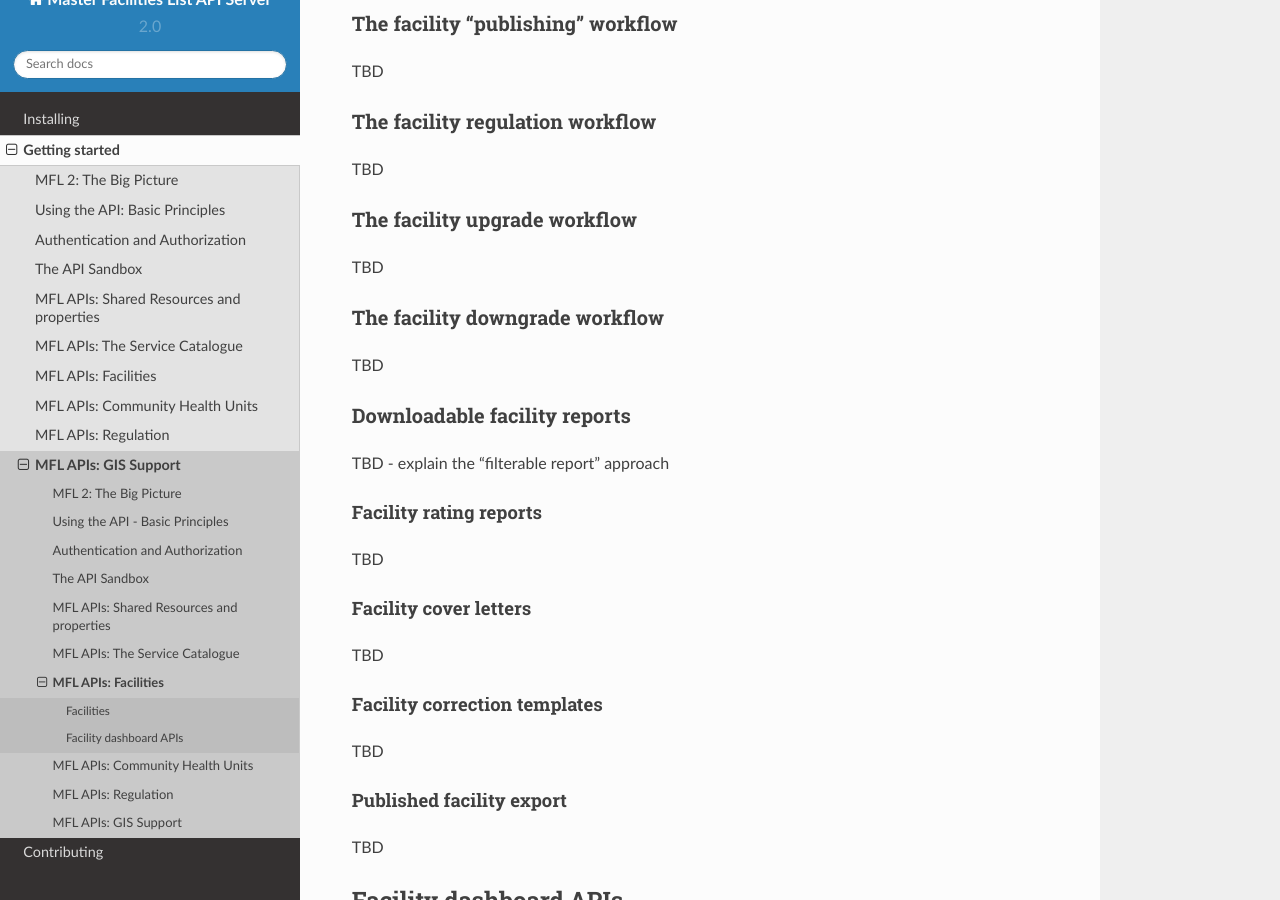
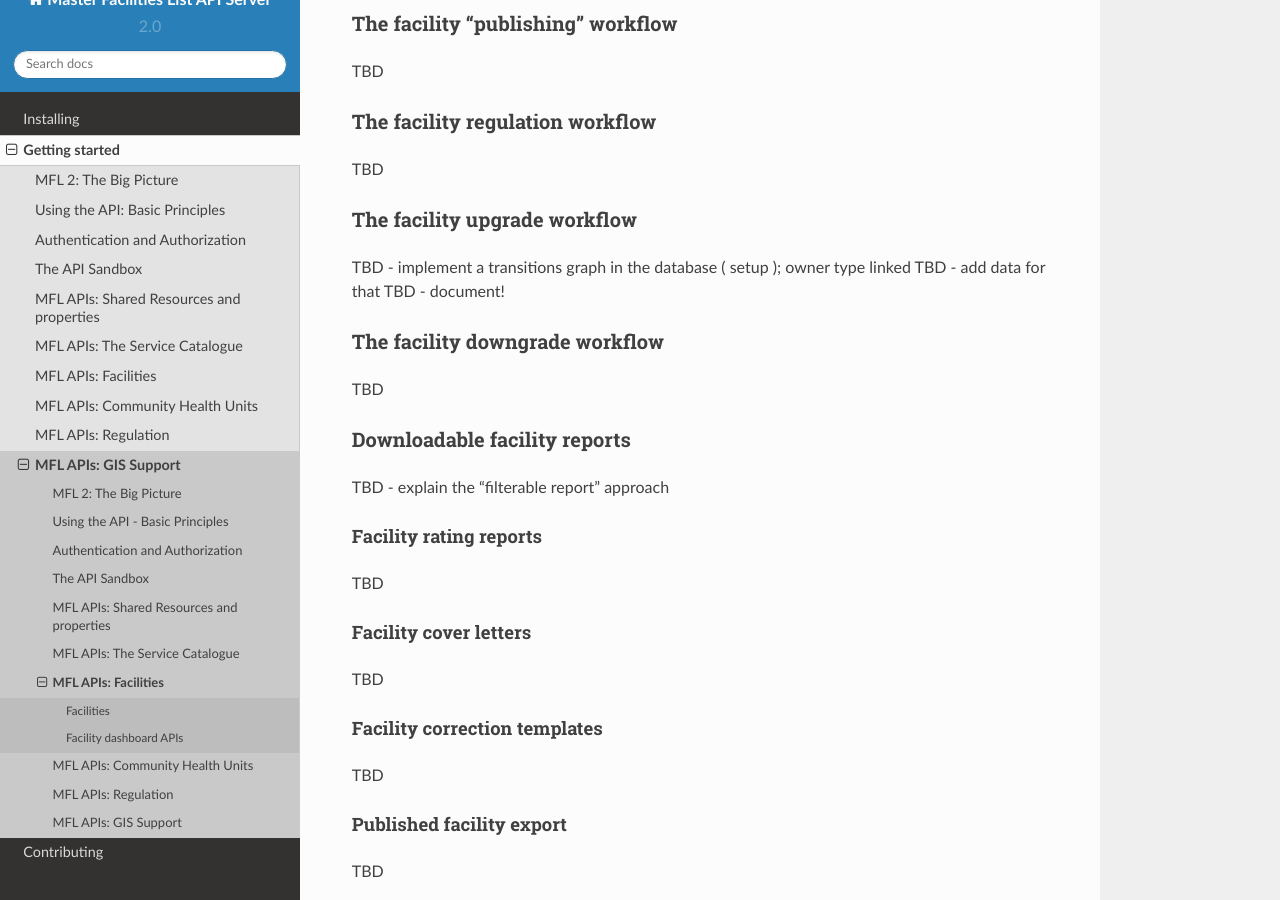
Before and after one commit to MasterFacilityList/mfl_api, a Sphinx documentation site: the page built from docs/getting_started/facilities.rst, in a window 1280 px wide and 900 px high, scrolled down 935 px. Built offline with Sphinx 7.4.7 and the Read the Docs theme 2.0.0, drawn with Linux system fonts in a browser that asks for light colours.

Commit message:
Checkpoint - before removing the current transitions.py

```diff
--- a/docs/getting_started/facilities.rst
+++ b/docs/getting_started/facilities.rst
@@ -42,7 +42,9 @@ TBD
 
 The facility upgrade workflow
 +++++++++++++++++++++++++++++++
-TBD
+TBD - implement a transitions graph in the database ( setup ); owner type linked
+TBD - add data for that
+TBD - document!
 
 The facility downgrade workflow
 ++++++++++++++++++++++++++++++++++
```
